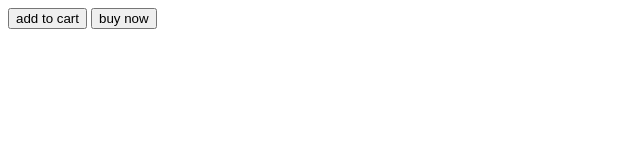
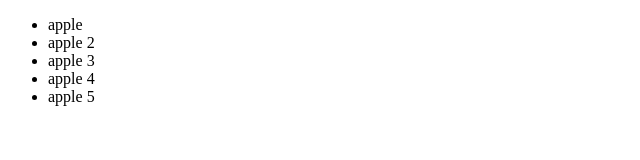
Before and after one commit to barmanb17/JavaScript, a plain HTML site: page index.html in a window 1280 px wide. Shown: the whole page, without its empty margins (0-640 px from the left). Drawn offline with Linux system fonts and the light colour scheme.

Commit message:
dom done

```diff
--- a/index.html
+++ b/index.html
@@ -6,8 +6,13 @@
     <title>Document</title>
 </head>
 <body>
-    <button class="buy-now">add to cart</button>
-    <button class="buy-now">buy now</button>
+    <ul>
+        <li>apple</li>
+        <li>apple 2</li>
+        <li>apple 3</li>
+        <li>apple 4</li>
+        <li>apple 5</li>
+    </ul>
     <script src="becomedeveloper.js"></script>
 </body>
 </html>
```
Also changed, not shown: becomedeveloper.js (+24 -0 lines).
